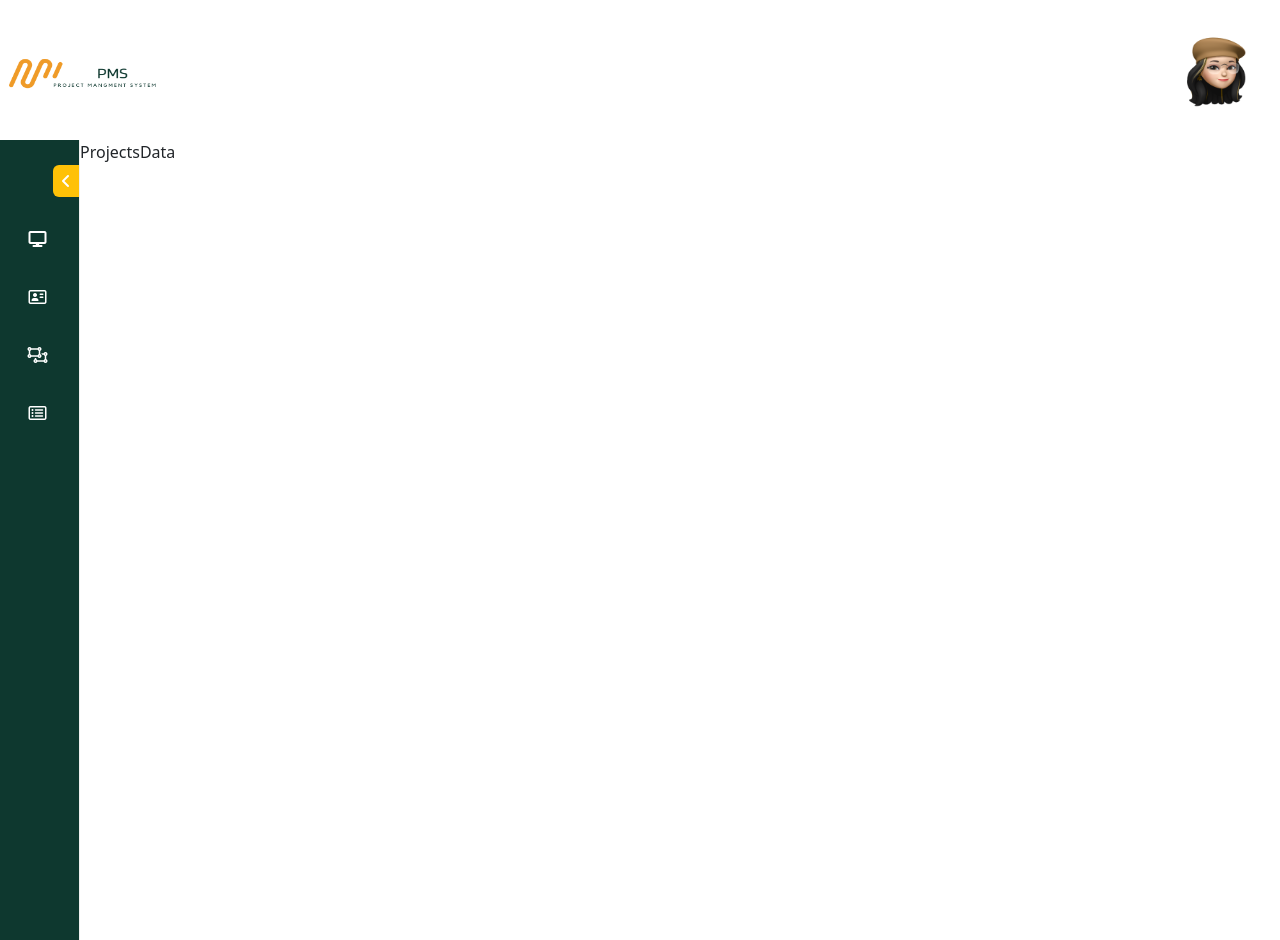
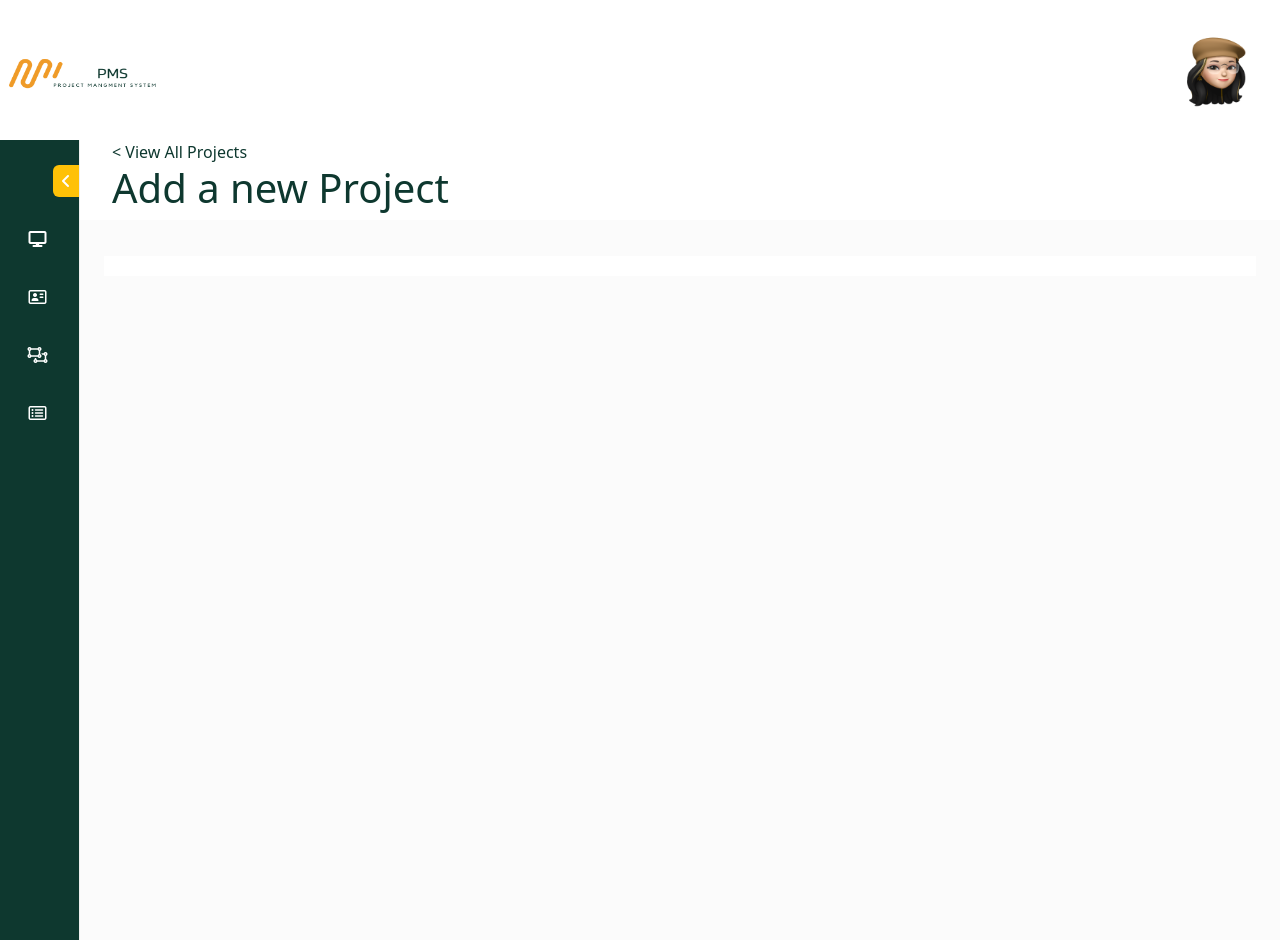
Before and after one commit to AlaaEmam/managment_system, a React (Vite) app: page /dashboard/projectsData in a window 1280 px wide. Built offline with nearby package versions, Linux system fonts and the light colour scheme.

Commit message:
projectList add

```diff
--- a/src/modules/Projects/components/ProjectsAddList.css
+++ /dev/null
@@ -1,14 +0,0 @@
-.title-project{
-  color: #4F4F4F;
-  margin-left: 1rem;
-}
-
-.add-project{
-  background-color: #EF9B28;
-  color: #FFFFFF;
-  border: none;
-  padding: 10px 20px;
-  margin-right: 2rem;
-  border-radius: 2rem;
-
-}
--- /dev/null
+++ b/src/modules/Projects/components/ProjectsAddList.module.css
@@ -0,0 +1,42 @@
+.title-project{
+  color: #4F4F4F;
+  margin-left: 2rem;
+}
+
+.view-project{
+  color: rgba(14, 56, 47, 1);
+  margin-left: 2rem;
+  text-decoration: none;
+}
+
+.bg-project{
+  height: 100vh;
+  background-color: #fbfbfb;
+}
+
+.search-input{
+  padding: 5px 20px;
+  border: 1px solid rgba(38, 56, 90, 0.25);
+  border-radius: 2rem;
+}
+
+.add-project{
+  background-color: #EF9B28;
+  text-decoration: none;
+  color: #FFFFFF;
+  border: none;
+  padding: 10px 20px;
+  margin-right: 2rem;
+  border-radius: 2rem;
+
+}
+
+.wrapper{
+  padding: 10px;
+  background-color: rgba(255, 255, 255, 1);
+  margin-inline: 1.5rem;
+  margin-block: 2.25rem;
+  display: flex;
+  flex-direction: column;
+  gap: 1rem;
+}
--- a/src/modules/Projects/components/ProjectsData/ProjectsData.tsx
+++ b/src/modules/Projects/components/ProjectsData/ProjectsData.tsx
@@ -1,7 +1,24 @@
 import React from 'react'
 
+import styles from '../ProjectsAddList.module.css'
+import { Link } from 'react-router-dom'
 export default function ProjectsData() {
   return (
-    <div>ProjectsData</div>
+    <div className={styles['bg-project']}>
+      <div className='d-flex bg-white flex-column'>
+        <Link to="/dashboard/projectsList" className={styles["view-project"]}>
+          {`${'<'}`} View All Projects
+        </Link>
+        <h1 className={styles['view-project']}>Add a new Project</h1>
+      </div>
+
+
+      <div className={styles["wrapper"]}>
+
+          <div>
+
+          </div>
+      </div>
+    </div>
   )
 }
--- a/src/modules/Projects/components/ProjectsList/ProjectsList.tsx
+++ b/src/modules/Projects/components/ProjectsList/ProjectsList.tsx
@@ -1,13 +1,31 @@
-import React, { useEffect, useState } from 'react'
-import '../ProjectsAddList.css'
-import { axiosInstance, PROJECTSURLS } from '../../../../constants/URLS';
+import React, { useContext, useEffect, useState } from 'react'
+import styles from '../ProjectsAddList.module.css'
+import { axiosInstance, PROJECTSURLS, USERSSURLS } from '../../../../constants/URLS';
 import { Link } from 'react-router-dom';
+import { AuthContext } from '../../../../context/AuthContext';
+
+
+interface projectData{
+  id: number;
+  title: string;
+  description: string;
+  task:object[];
+  creationDate:string;
+}
+
+
 export default function ProjectsList() {
+  let {loginData}:any=useContext(AuthContext);
   let [projectsList, setProjectsList]=useState([]);
+  const [nameValue, setNameValue]=useState('');
 
-  const getAllprojects=async()=>{
+
+  const getAllProjects=async(pageNo:number, pageSize:number, name:string=''): Promise<void>=>{
     try{
-      let response=await axiosInstance.get(PROJECTSURLS.getAll);
+      let response=await axiosInstance.get(PROJECTSURLS.getAll,
+        {params:{pageSize:pageSize, pageNumber:pageNo, name}}
+      );
+
       console.log(response.data.data);
 
       setProjectsList(response.data.data);
@@ -17,64 +35,64 @@ export default function ProjectsList() {
     }
   }
 
+
+  const getNameValue=(input: React.ChangeEvent<HTMLInputElement>)=>{
+    // console.log(input.target.value);
+    setNameValue(input.target.value);
+    getAllProjects(1, 4, input.target.value);
+  }
+
+
   useEffect(()=>{
-    getAllprojects();
+    getAllProjects(1, 10);
   },[])
   return (
-    <div>
-      <div className='d-flex justify-content-between align-items-center'>
-        <h1 className='title-project'>Projects</h1>
-        <Link to="/dashboard/projectsData" className="btn add-project">+ Add New Project</Link>
+    <div className={styles['bg-project']}>
+      <div className='d-flex bg-white  justify-content-between align-items-center'>
+        <h1 className={styles['title-project']}>Projects</h1>
+        <Link to="/dashboard/projectsData" className={styles["add-project"]}>+ Add New Project</Link>
+      </div>
+
+
+      <div className={styles["wrapper"]}>
+          <div className="col-md-6">
+
+            <input type="text"
+            onChange={getNameValue}
+            placeholder="Search here..."
+            className={styles['search-input']}
+            />
           </div>
           <div>
-
-        { projectsList.length > 0 ?
+            {projectsList.length > 0 ?
               <table className="table table-white table-striped">
-              <thead className="table-header table-secondary table-borderless">
+                <thead className="table-header table-success table-borderless">
                   <tr >
                     <th scope="col">Title</th>
-                  <th scope="col">Status</th>
-                  <th scope="col">User</th>
-                  <th scope="col">Project</th>
-                  <th scope="col">Date Created</th>
+                    <th scope="col">description</th>
+                    <th scope="col">no of tasks</th>
+                    <th scope="col">Date created</th>
                     <th scope="col">Actions</th>
 
 
                   </tr>
                 </thead>
                 <tbody>
-                {/* {recipesList.map(recipe=>
-                <tr key={recipe.id}>
-                  <td>{recipe.name}</td>
-                  <td className="w-25">{recipe.imagePath ?
-                    <img className="w-25" src={`${imgbaseURL}/${recipe.imagePath}`} alt="" />
-                    :<img className="w-25" src={sora} alt="" />}
-                    </td>
-                    <td>{recipe.price}</td>
-                    <td>{recipe.description}</td>
-                    <td>{recipe.tag.name}</td>
-                    <td>{recipe.category?.[0]?.name}</td>
-
-                    {loginData?.userGroup != 'SystemUser' ? (
-                      <td>
-                      <i className="bi bi-trash-fill text-danger fs-5"
-                      onClick={()=>handleShow(recipe.id)} aria-hidden="true"></i>
-
-                      <Link to={`${recipe?.id}`}>
-                      <i className="bi bi-pencil-square text-warning fs-5" aria-hidden="true"></i>
-                      </Link>
-                    </td>):<td>
-                    <i className="bi bi-heart-fill text-danger "
-                    onClick={()=>addToFav(recipe.id)} aria-hidden="true"></i>
-                    </td>}
-
-
+                  {projectsList.map((project:projectData)=>
+                    <tr key={project?.id}>
+                      <td>{project.title}</td>
+                      <td>{project.description}</td>
+                      <td>{project.task.length}</td>
+                      <td>{project.creationDate}</td>
+                      <td></td>
                     </tr>
 
-                    )} */}
+                    )}
 
                 </tbody>
-            </table> : ""}
+              </table> : (<h2>NO DATA</h2>)
+            }
+          </div>
       </div>
     </div>
   )
--- a/src/modules/Shared/components/Navbar/Navbar.tsx
+++ b/src/modules/Shared/components/Navbar/Navbar.tsx
@@ -5,7 +5,9 @@ import './navbar.css'
 import { AuthContext } from '../../../../context/AuthContext';
 
 // I changed this.
-
+interface loginData{
+  userName:string;
+}
 export default function Navbar() {
   const {LoginData}:any=useContext(AuthContext);
   console.log(LoginData?.userName)
```
Lines whose indentation alone changed are shown as unchanged.
